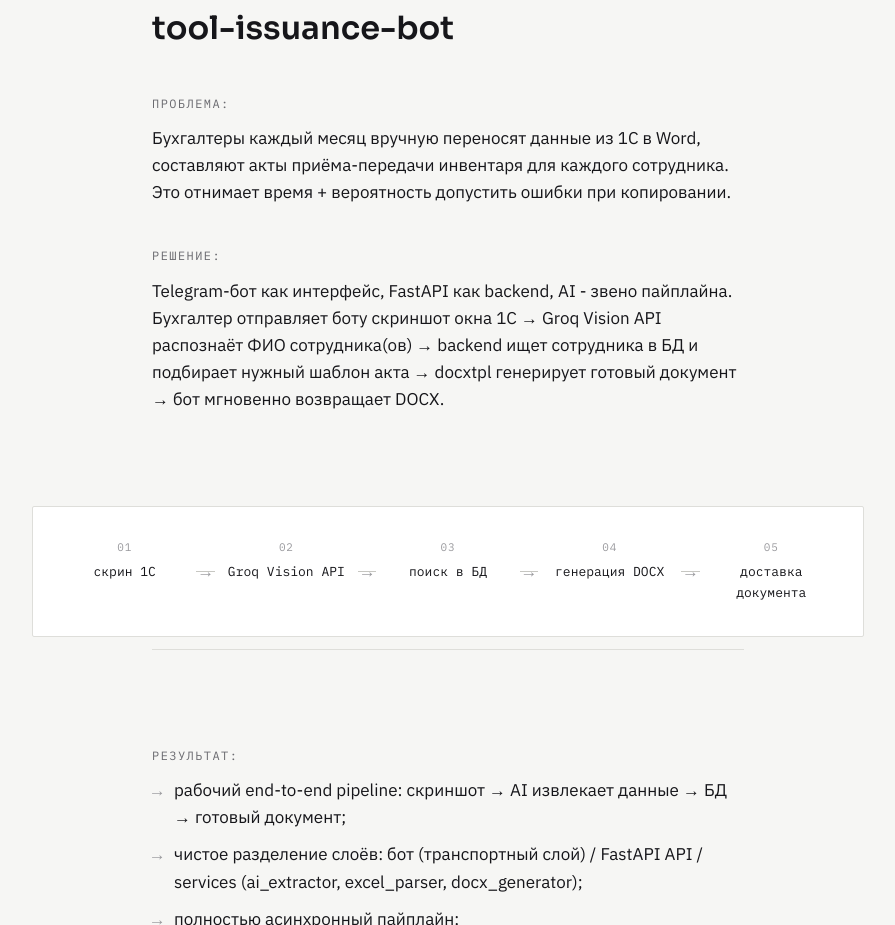
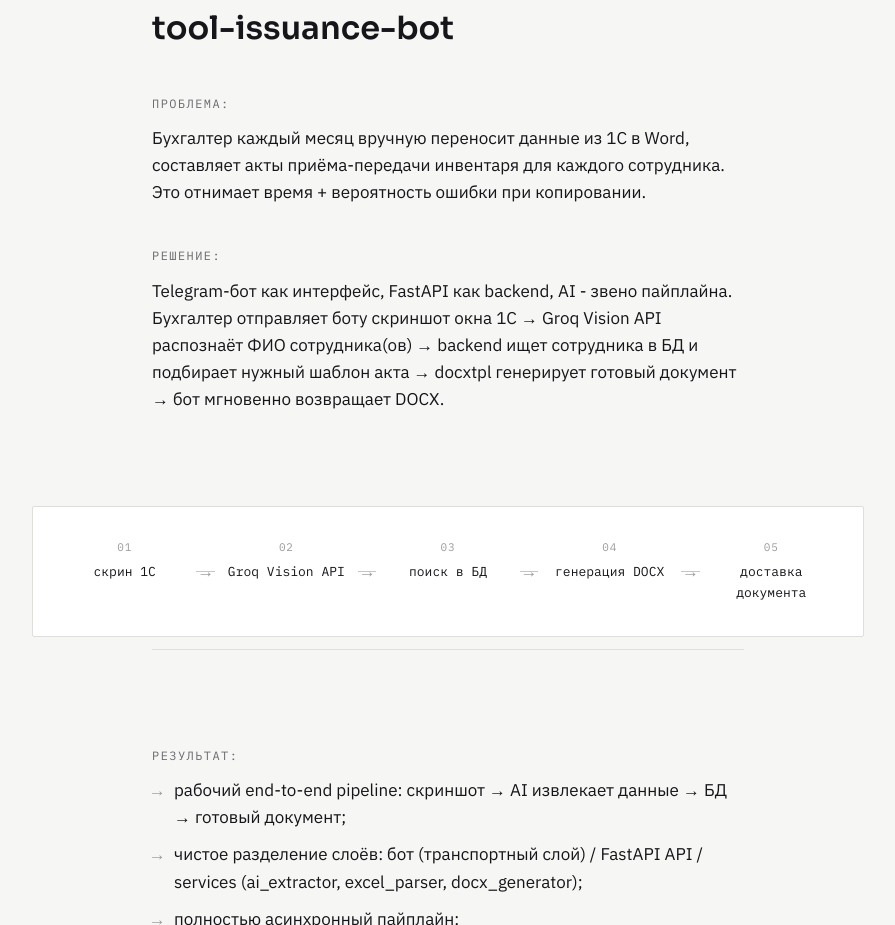
Before and after one commit to dmitriy347/landing, a plain HTML site: page index.html in a window 1280 px wide. Shown: the part 1178-2103 px from the top of the page, without its empty margins (192-1087 px from the left). Drawn offline with Linux system fonts and the light colour scheme.

Commit message:
fix index.html

```diff
--- a/index.html
+++ b/index.html
@@ -50,7 +50,7 @@
         <h2 class="case-title">tool-issuance-bot</h2>
 
         <p class="field-label field-label--sub">ПРОБЛЕМА:</p>
-        <p class="case-text">Бухгалтеры каждый месяц вручную переносят данные из 1С в Word, составляют акты приёма-передачи инвентаря для каждого сотрудника. Это отнимает время + вероятность допустить ошибки при копировании.</p>
+        <p class="case-text">Бухгалтер каждый месяц вручную переносит данные из 1С в Word, составляет акты приёма-передачи инвентаря для каждого сотрудника. Это отнимает время + вероятность ошибки при копировании.</p>
 
         <p class="field-label field-label--sub">РЕШЕНИЕ:</p>
         <p class="case-text">Telegram-бот как интерфейс, FastAPI как backend, AI - звено пайплайна. Бухгалтер отправляет боту скриншот окна 1С → Groq Vision API распознаёт ФИО сотрудника(ов) → backend ищет сотрудника в БД и подбирает нужный шаблон акта → docxtpl генерирует готовый документ → бот мгновенно возвращает DOCX.</p>
```
